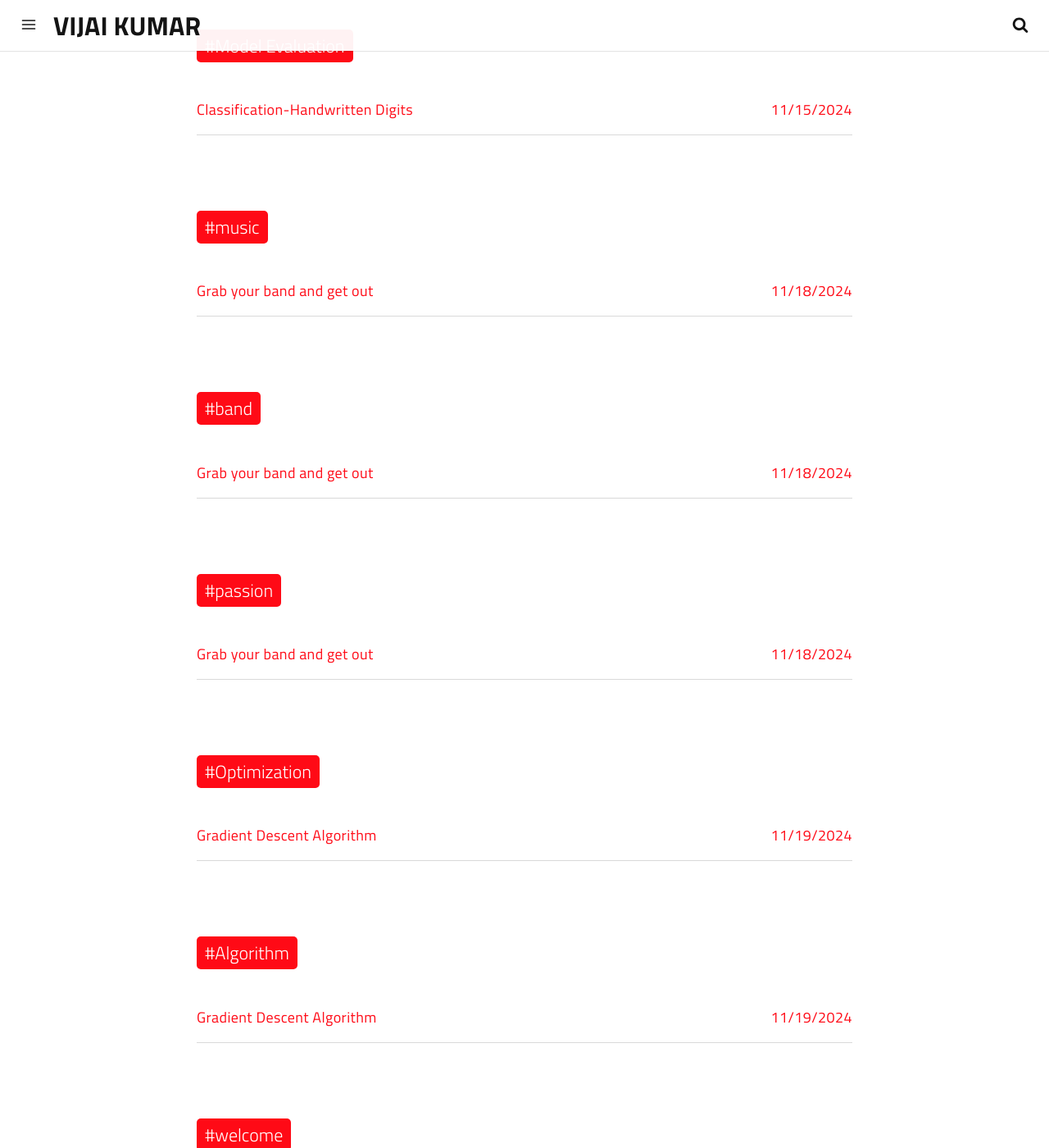
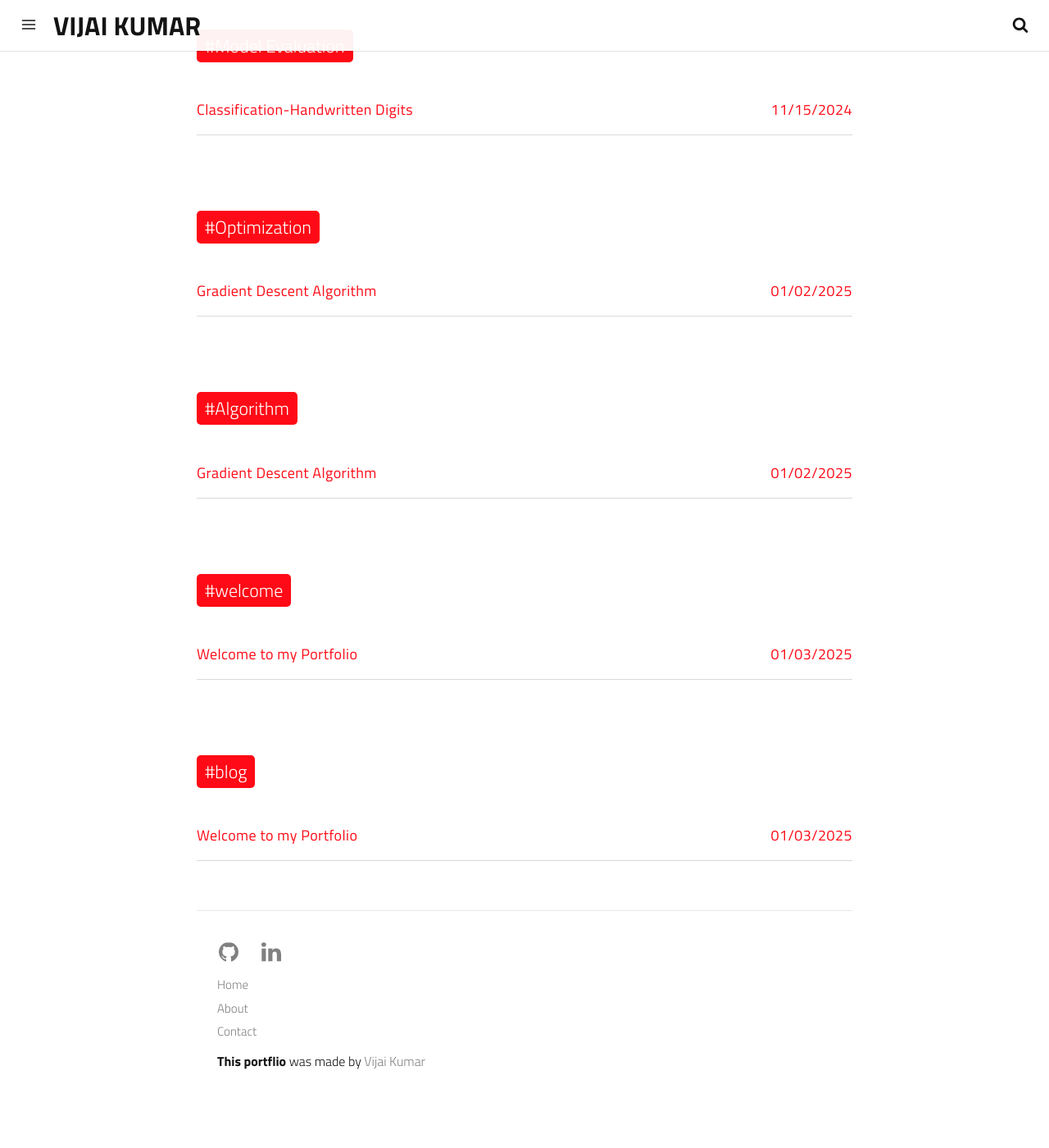
Before and after one commit to VijaikumarSVK/VijaikumarSVK.github.io, a Jekyll site: the page built from tags.html, in a window 1280 px wide and 1400 px high, scrolled down 1971 px. Shown: the whole window at 82% size. Built offline with Jekyll 4.4.1, drawn with Linux system fonts in a browser that asks for light colours; a script that is not in the unit is left out; after the commit the page ends 3314 px from its top, so only the background shows below that; part of the change alters nothing that is shown; some of the changed text lies outside the part shown.

Commit message:
Gradient Descent

````diff
--- a/_posts/2024-11-18-grab-your-band-and-get-out.md
+++ /dev/null
@@ -1,129 +0,0 @@
----
-date: 2024-11-18 12:00:00
-layout: post
-title: Grab your band and get out
-subtitle: Lorem ipsum dolor sit amet, consectetur adipisicing elit.
-description: Lorem ipsum dolor sit amet, consectetur adipisicing elit, sed do eiusmod tempor incididunt ut labore et dolore magna aliqua.
-image: https://res.cloudinary.com/dm7h7e8xj/image/upload/v1559824822/theme15_oqsl4z.jpg
-optimized_image: https://res.cloudinary.com/dm7h7e8xj/image/upload/c_scale,w_380/v1559824822/theme15_oqsl4z.jpg
-category: music
-tags:
-  - music
-  - band
-  - passion
-author: mranderson
-vj_layout: false
-vj_side_layout: true
----
-
-Cas sociis natoque penatibus et magnis <a href="#">dis parturient montes</a>, nascetur ridiculus mus. *Aenean eu leo quam.* Pellentesque ornare sem lacinia quam venenatis vestibulum. Sed posuere consectetur est at lobortis. Cras mattis consectetur purus sit amet fermentum.
-
-> Curabitur blandit tempus porttitor. Nullam quis risus eget urna mollis ornare vel eu leo. Nullam id dolor id nibh ultricies vehicula ut id elit.
-
-Etiam porta **sem malesuada magna** mollis euismod. Cras mattis consectetur purus sit amet fermentum. Aenean lacinia bibendum nulla sed consectetur.
-
-## Inline HTML elements
-
-HTML defines a long list of available inline tags, a complete list of which can be found on the [Mozilla Developer Network](https://developer.mozilla.org/en-US/docs/Web/HTML/Element).
-
-- **To bold text**, use `<strong>`.
-- *To italicize text*, use `<em>`.
-- Abbreviations, like <abbr title="HyperText Markup Langage">HTML</abbr> should use `<abbr>`, with an optional `title` attribute for the full phrase.
-- Citations, like <cite>&mdash; Thomas A. Anderson</cite>, should use `<cite>`.
-- <del>Deleted</del> text should use `<del>` and <ins>inserted</ins> text should use `<ins>`.
-- Superscript <sup>text</sup> uses `<sup>` and subscript <sub>text</sub> uses `<sub>`.
-
-Most of these elements are styled by browsers with few modifications on our part.
-
-# Heading 1
-
-## Heading 2
-
-### Heading 3
-
-#### Heading 4
-
-Vivamus sagittis lacus vel augue rutrum faucibus dolor auctor. Duis mollis, est non commodo luctus, nisi erat porttitor ligula, eget lacinia odio sem nec elit. Morbi leo risus, porta ac consectetur ac, vestibulum at eros.
-
-## Code
-
-Cum sociis natoque penatibus et magnis dis `code element` montes, nascetur ridiculus mus.
-
-```js
-// Example can be run directly in your JavaScript console
-
-// Create a function that takes two arguments and returns the sum of those arguments
-var adder = new Function("a", "b", "return a + b");
-
-// Call the function
-adder(2, 6);
-// > 8
-```
-
-Aenean lacinia bibendum nulla sed consectetur. Etiam porta sem malesuada magna mollis euismod. Fusce dapibus, tellus ac cursus commodo, tortor mauris condimentum nibh, ut fermentum massa.
-
-## Lists
-
-Cum sociis natoque penatibus et magnis dis parturient montes, nascetur ridiculus mus. Aenean lacinia bibendum nulla sed consectetur. Etiam porta sem malesuada magna mollis euismod. Fusce dapibus, tellus ac cursus commodo, tortor mauris condimentum nibh, ut fermentum massa justo sit amet risus.
-
-* Praesent commodo cursus magna, vel scelerisque nisl consectetur et.
-* Donec id elit non mi porta gravida at eget metus.
-* Nulla vitae elit libero, a pharetra augue.
-
-Donec ullamcorper nulla non metus auctor fringilla. Nulla vitae elit libero, a pharetra augue.
-
-1. Vestibulum id ligula porta felis euismod semper.
-2. Cum sociis natoque penatibus et magnis dis parturient montes, nascetur ridiculus mus.
-3. Maecenas sed diam eget risus varius blandit sit amet non magna.
-
-Cras mattis consectetur purus sit amet fermentum. Sed posuere consectetur est at lobortis.
-
-Integer posuere erat a ante venenatis dapibus posuere velit aliquet. Morbi leo risus, porta ac consectetur ac, vestibulum at eros. Nullam quis risus eget urna mollis ornare vel eu leo.
-
-## Images
-
-Quisque consequat sapien eget quam rhoncus, sit amet laoreet diam tempus. Aliquam aliquam metus erat, a pulvinar turpis suscipit at.
-
-![placeholder](https://placehold.it/800x400 "Large example image")
-![placeholder](https://placehold.it/400x200 "Medium example image")
-![placeholder](https://placehold.it/200x200 "Small example image")
-
-## Tables
-
-Aenean lacinia bibendum nulla sed consectetur. Lorem ipsum dolor sit amet, consectetur adipiscing elit.
-
-<table>
-  <thead>
-    <tr>
-      <th>Name</th>
-      <th>Upvotes</th>
-      <th>Downvotes</th>
-    </tr>
-  </thead>
-  <tfoot>
-    <tr>
-      <td>Totals</td>
-      <td>21</td>
-      <td>23</td>
-    </tr>
-  </tfoot>
-  <tbody>
-    <tr>
-      <td>Alice</td>
-      <td>10</td>
-      <td>11</td>
-    </tr>
-    <tr>
-      <td>Bob</td>
-      <td>4</td>
-      <td>3</td>
-    </tr>
-    <tr>
-      <td>Charlie</td>
-      <td>7</td>
-      <td>9</td>
-    </tr>
-  </tbody>
-</table>
-
-Nullam id dolor id nibh ultricies vehicula ut id elit. Sed posuere consectetur est at lobortis. Nullam quis risus eget urna mollis ornare vel eu leo.
--- a/_posts/2024-11-19-Gradient-Descent-Algorithm.md
+++ b/_posts/2025-01-02-Gradient-Descent-Algorithm.md
@@ -1,8 +1,8 @@
 ---
-date: 2024-11-19 12:26:40
+date: 2025-01-02 12:26:40
 layout: post
 title: Gradient Descent Algorithm
-subtitle: Optimizing Performance with Different Gradient Descent Methods
+subtitle: Optimizing ML Model Performance with Different Gradient Descent Methods
 description: A breakdown of essential machine learning optimization algorithm.
 image: https://res.cloudinary.com/dqqjik4em/image/upload/v1735925954/random%20initial%20value%20-%20cover%20page.png
 optimized_image: https://res.cloudinary.com/dqqjik4em/image/upload/f_auto,q_auto/random%20initial%20value%20-%20cover%20page
--- a/_posts/2024-11-20-about-me.md
+++ b/_posts/2025-01-03-about-me.md
@@ -1,5 +1,5 @@
 ---
-date: 2024-11-20 23:48:05
+date: 2025-01-03 23:48:05
 layout: post
 title: Welcome to my Portfolio
 subtitle: 'Showcasing My Data Analytics & Machine Learning Journey'
````
